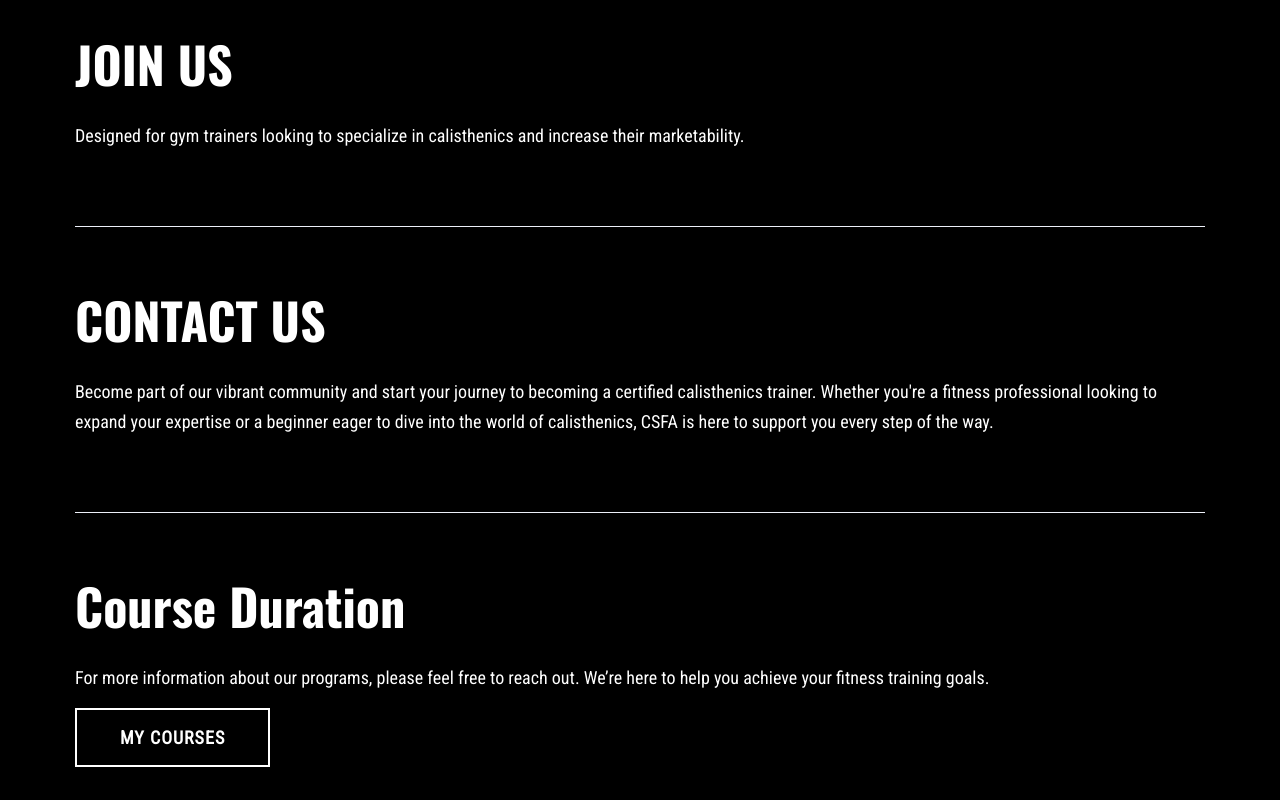
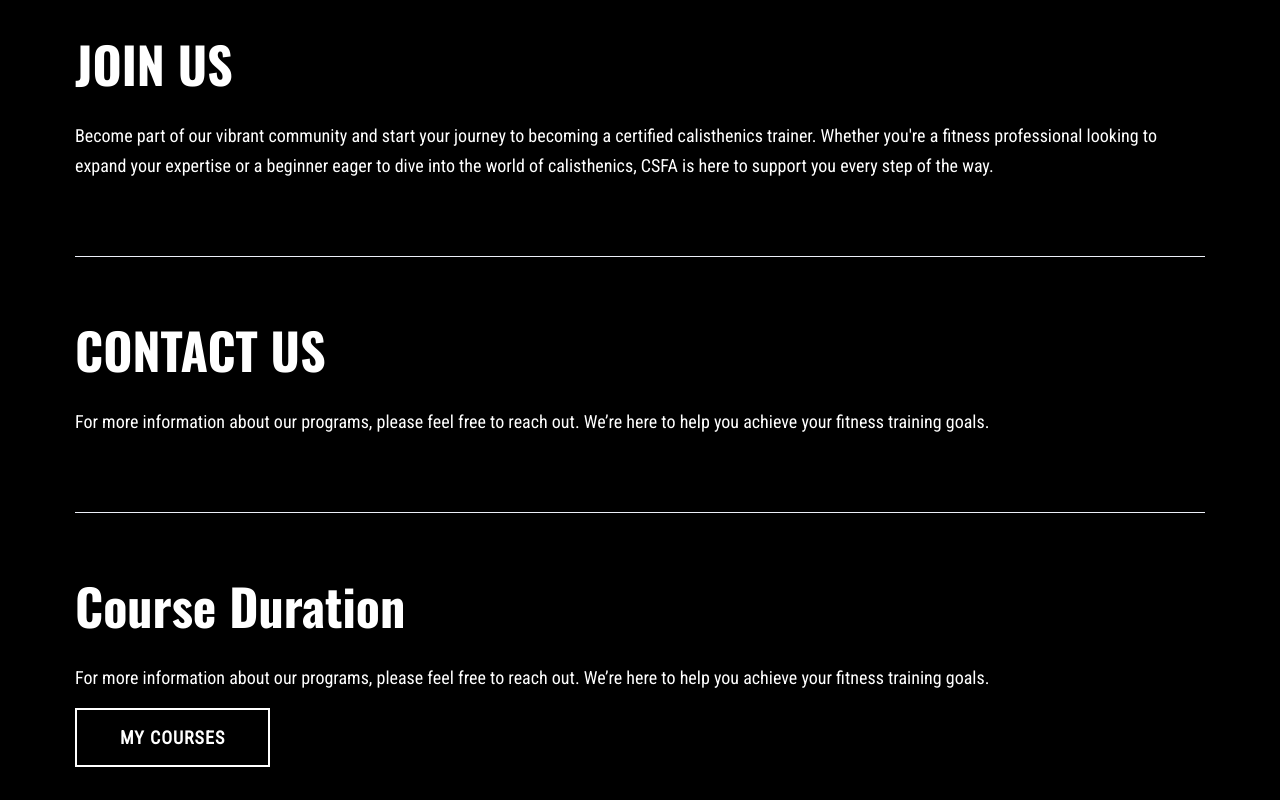
Before and after one commit to AdityaSharda1/CSFA, a plain HTML site: page courses.html in a window 1280 px wide. Shown: the part 2520-3320 px from the top of the page. Drawn offline with nearby package versions, Linux system fonts and the light colour scheme.

Commit message:
Update courses.html

```diff
--- a/courses.html
+++ b/courses.html
@@ -249,15 +249,15 @@
                                     <br>
                                 <h1 class="main-heading pt-10 pb-10">JOIN US
                                 </h1>
-                                <p>Designed for gym trainers looking to specialize in calisthenics and increase their
-                                    marketability.</p>
+                                <p>Become part of our vibrant community and start your journey to becoming a certified calisthenics trainer. Whether you're a fitness professional looking to expand your expertise or a beginner eager to dive into the world of calisthenics, CSFA is here to support you every step of the way.
+                                </p>
                                     <br>
                                     <br>
                                     <hr>
                                     <br>
                                 <h1 class="main-heading pt-10 pb-10">CONTACT US
                                 </h1>
-                                <p>Become part of our vibrant community and start your journey to becoming a certified calisthenics trainer. Whether you're a fitness professional looking to expand your expertise or a beginner eager to dive into the world of calisthenics, CSFA is here to support you every step of the way.
+                                <p>For more information about our programs, please feel free to reach out. We’re here to help you achieve your fitness training goals.
                                 </p>
                                     <br>
                                     <br>
```
